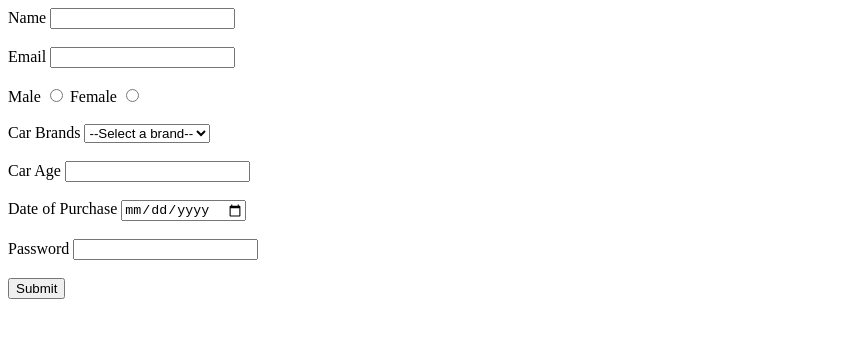
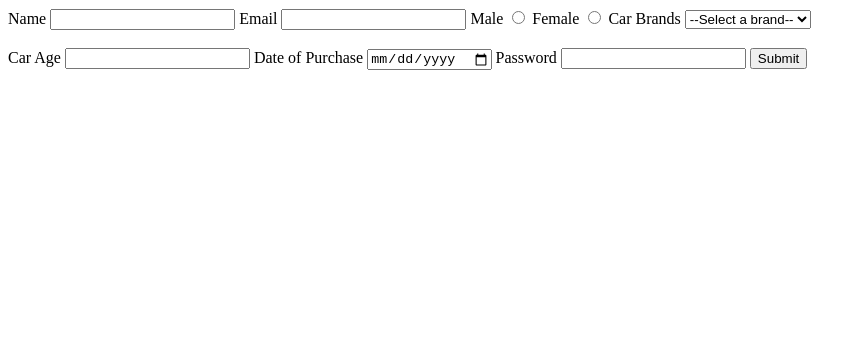
Before and after one commit to acciojob/car-insurance-form-itsaayush27, a website: page main.html in a window 1280 px wide. Shown: the whole page, without its empty margins (0-866 px from the left). Drawn offline with Linux system fonts and the light colour scheme.

Commit message:
created a submission

```diff
--- a/main.html
+++ b/main.html
@@ -7,18 +7,18 @@
 	 <form method="post">
     <!-- Name -->
     <label for="name">Name</label>
-    <input type="text" id="name" required><br><br>
+    <input type="text" id="name" required>
 
     <!-- Email -->
     <label for="email">Email</label>
-    <input type="email" id="email" required><br><br>
+    <input type="email" id="email" required>
 
     <!-- Gender -->
     <label for="gender_m">Male</label>
     <input type="radio" id="gender_m" name="gender" value="Male" required>
 
     <label for="gender_f">Female</label>
-    <input type="radio" id="gender_f" name="gender" value="Female" required><br><br>
+    <input type="radio" id="gender_f" name="gender" value="Female" required>
 
     <!-- Car Brands -->
     <label for="cars">Car Brands</label>
@@ -31,15 +31,15 @@
 
     <!-- Car Age -->
     <label for="carage">Car Age</label>
-    <input type="number" id="carage" required><br><br>
+    <input type="number" id="carage" required>
 
     <!-- Date of Purchase -->
     <label for="dop">Date of Purchase</label>
-    <input type="date" id="dop" required><br><br>
+    <input type="date" id="dop" required>
 
     <!-- Password -->
     <label for="password">Password</label>
-    <input type="password" id="password" required><br><br>
+    <input type="password" id="password" required>
 
     <!-- Submit -->
     <button type="submit">Submit</button>
```
